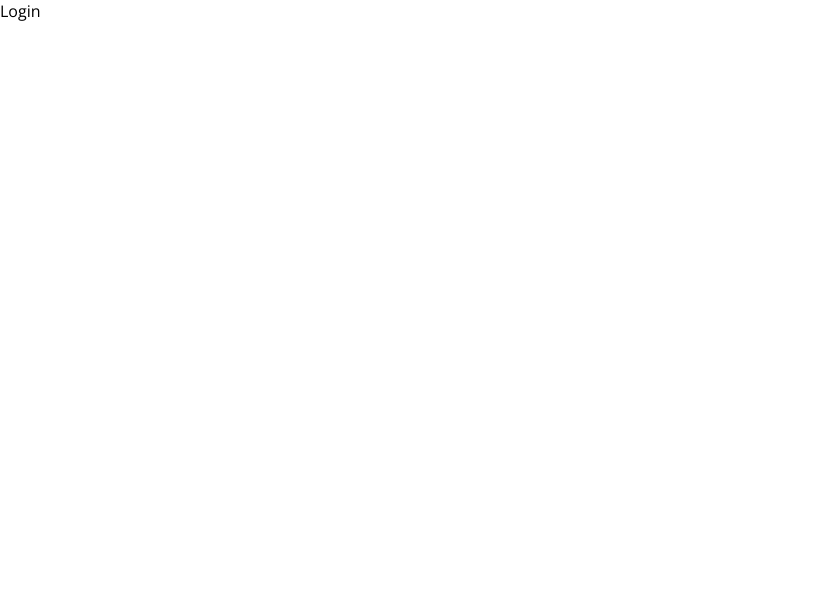
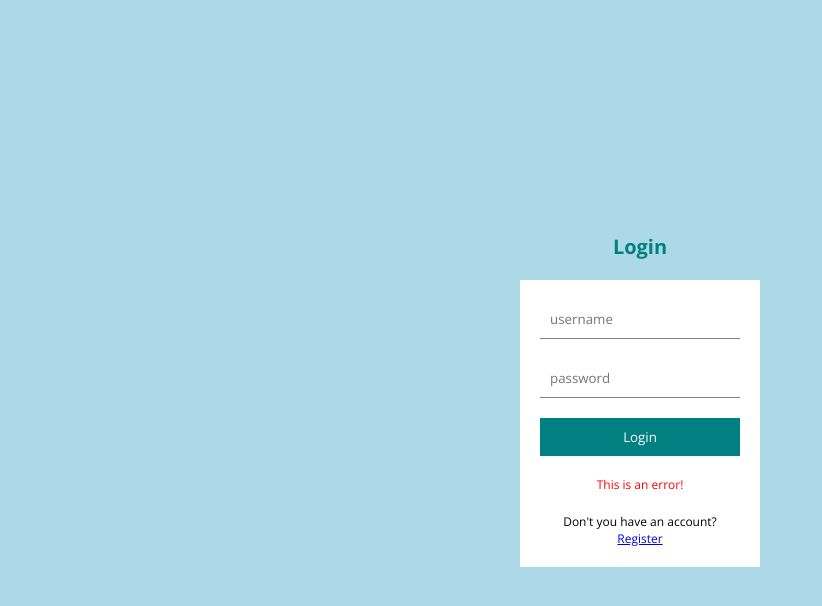
Before and after one commit to bekasturua/React-NodeJs, a React (Create React App) app in the folder client/: page /login in a window 1280 px wide. Shown: the top 606 px of the page, without its empty margins (0-822 px from the left). Built offline with nearby package versions, Linux system fonts and the light colour scheme.

Commit message:
add login and register html and styles

```diff
--- a/client/src/App.js
+++ b/client/src/App.js
@@ -11,6 +11,7 @@
 import Register from "./pages/Register";
 import Single from "./pages/Single";
 import Write from "./pages/Write";
+import "./style.scss";
 
 const Layout = () => {
   return (
--- a/client/src/pages/Login.jsx
+++ b/client/src/pages/Login.jsx
@@ -1,8 +1,19 @@
 import React from 'react'
+import { Link } from 'react-router-dom'
 
 const Login = () => {
     return (
-        <div>Login</div>
+        <div className='auth'>
+            <h1>Login</h1>
+            <form>
+                <input type="text" placeholder='username' />
+                <input type="password" placeholder='password' />
+                <button> Login</button>
+                <p>This is an error!</p>
+                <span>Don't you have an account? <Link to="/register">Register</Link></span>
+            </form>
+
+        </div>
     )
 }
 
--- a/client/src/pages/Register.jsx
+++ b/client/src/pages/Register.jsx
@@ -1,8 +1,20 @@
 import React from 'react'
+import { Link } from 'react-router-dom'
 
 const Register = () => {
     return (
-        <div>Register</div>
+        <div className='auth'>
+            <h1>Register</h1>
+            <form>
+                <input required type="text" placeholder='username' />
+                <input required type="email" placeholder='email' />
+                <input required type="password" placeholder='password' />
+                <button> Register</button>
+                <p>This is an error!</p>
+                <span>Do you have an account? <Link to="/login">Register</Link></span>
+            </form>
+
+        </div>
     )
 }
 
--- /dev/null
+++ b/client/src/style.scss
@@ -0,0 +1,56 @@
+$lighGreen: #b9e7e7;
+
+.app {
+  .container {
+    //Login Register
+
+    .auth {
+      display: flex;
+      flex-direction: column;
+      align-items: center;
+      justify-content: center;
+      height: 100vh;
+      background-color: lightblue;
+
+      h1 {
+        font-size: 20px;
+        color: teal;
+        margin-bottom: 20px;
+      }
+
+      form {
+        display: flex;
+        flex-direction: column;
+        padding: 20px;
+        background-color: white;
+        width: 200px;
+        gap: 20px;
+
+        input {
+          padding: 10px;
+          border: none;
+          border-bottom: 1px solid gray;
+        }
+
+        button {
+          padding: 10px;
+          border: none;
+          background-color: teal;
+          cursor: pointer;
+          color: white;
+        }
+
+        p {
+          font-size: 12px;
+          color: red;
+          text-align: center;
+        }
+
+        span {
+          font-size: 12px;
+          text-align: center;
+        }
+      }
+    }
+  }
+}
```
